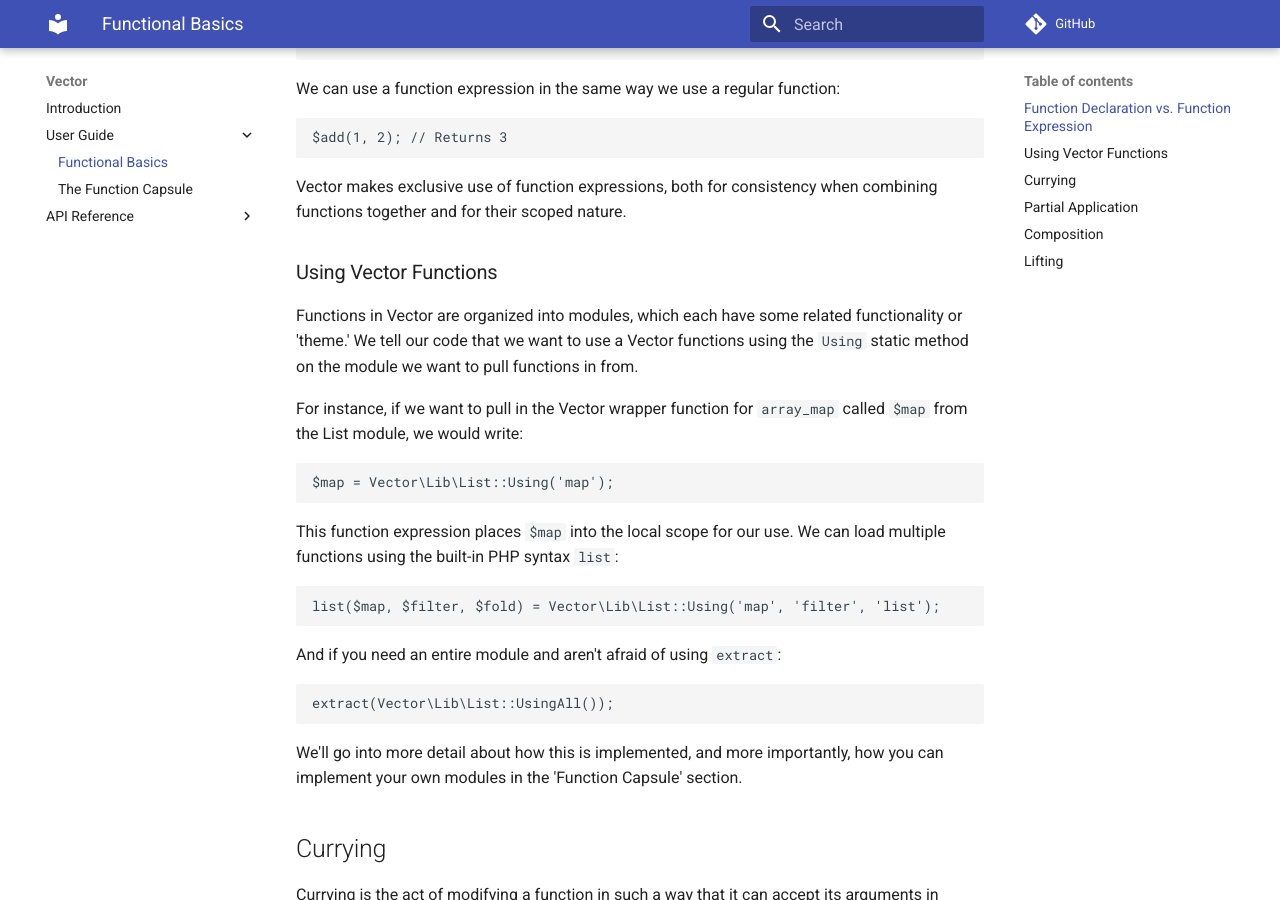
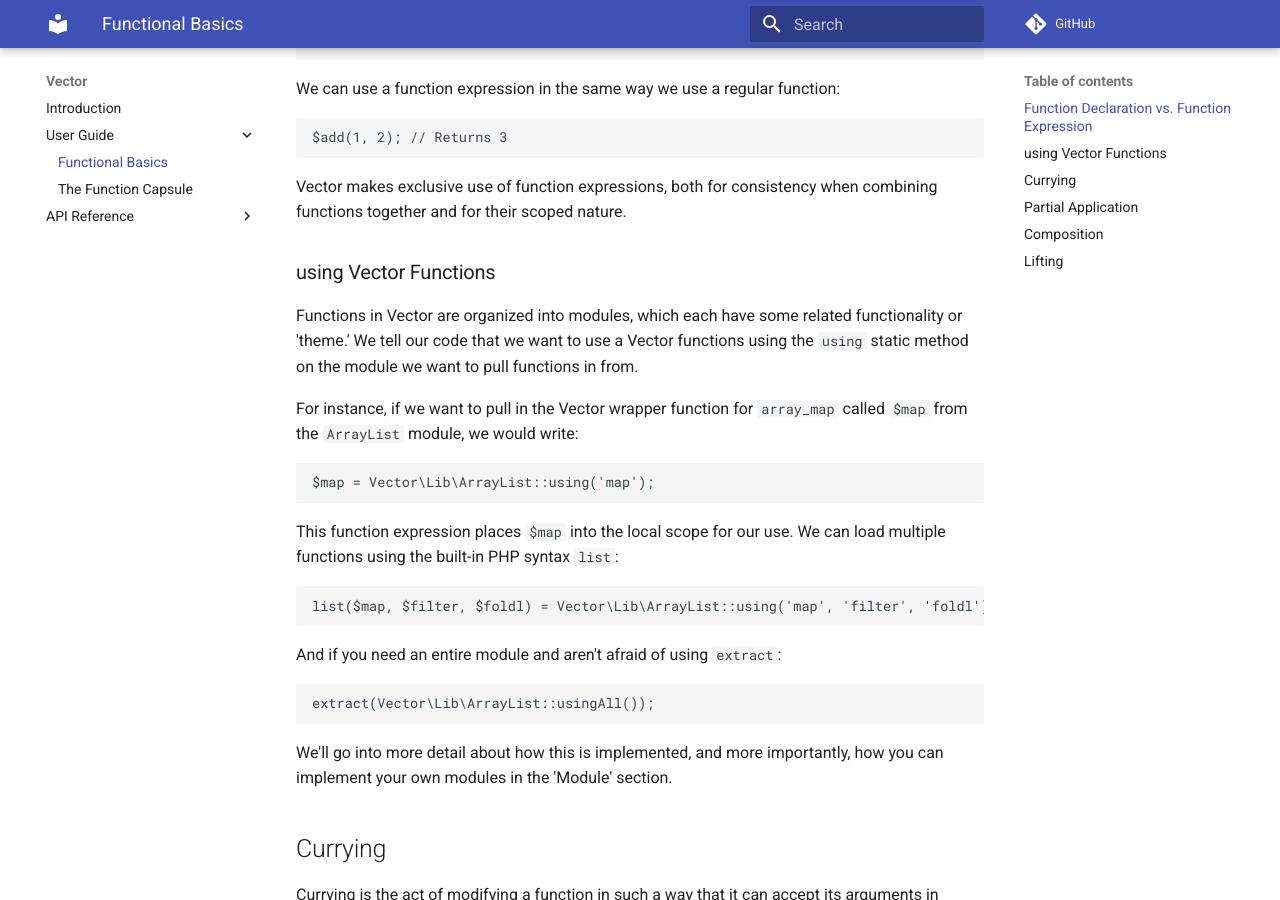
Before and after one commit to vector-php/vector, an MkDocs documentation site: the page built from docs/user-guide/basics.md, in a window 1280 px wide and 900 px high, scrolled down 761 px. Built offline with MkDocs 1.6.1 and Material for MkDocs 9.7.7, drawn with Linux system fonts in a browser that asks for light colours; comment, search, counter and statistics services are not loaded; old or Windows-style settings are respelled for this version of MkDocs; some of the changed text lies outside the part shown.

Commit message:
Did an editing pass over the user guide to correct several errors in the docs.

````diff
--- a/docs/user-guide/basics.md
+++ b/docs/user-guide/basics.md
@@ -38,31 +38,31 @@ $add(1, 2); // Returns 3
 Vector makes exclusive use of function expressions, both for consistency when combining functions together
 and for their scoped nature.
 
-### Using Vector Functions
+### using Vector Functions
 
 Functions in Vector are organized into modules, which each have some related functionality or 'theme.' We tell our code
-that we want to use a Vector functions using the `Using` static method on the module we want to pull functions in from.
+that we want to use a Vector functions using the `using` static method on the module we want to pull functions in from.
 
-For instance, if we want to pull in the Vector wrapper function for `array_map` called `$map` from the List module, we would
+For instance, if we want to pull in the Vector wrapper function for `array_map` called `$map` from the `ArrayList` module, we would
 write:
 
 ```php
-$map = Vector\Lib\List::Using('map');
+$map = Vector\Lib\ArrayList::using('map');
 ```
 
 This function expression places `$map` into the local scope for our use. We can load multiple functions using the built-in PHP syntax `list`:
 
 ```php
-list($map, $filter, $fold) = Vector\Lib\List::Using('map', 'filter', 'list');
+list($map, $filter, $foldl) = Vector\Lib\ArrayList::using('map', 'filter', 'foldl');
 ```
 
 And if you need an entire module and aren't afraid of using `extract`:
 
 ```php
-extract(Vector\Lib\List::UsingAll());
+extract(Vector\Lib\ArrayList::usingAll());
 ```
 
-We'll go into more detail about how this is implemented, and more importantly, how you can implement your own modules in the 'Function Capsule' section.
+We'll go into more detail about how this is implemented, and more importantly, how you can implement your own modules in the 'Module' section.
 
 ## Currying
 
@@ -130,7 +130,7 @@ add, subtract, multiply, and divide. We can use `$compose` to chain all these ca
 
 ```php
 // Given that we have $add and $multiply, pull in compose:
-$compose = Vector\Lib\Lambda::Using('compose');
+$compose = Vector\Lib\Lambda::using('compose');
 
 // Then create our function
 $toFahrenheit = $compose(
@@ -154,7 +154,7 @@ Let's use our `$toFahrenheit` function from before, but imagine instead that we
 list in a procedural way, let's use `$map` from the List module.
 
 ```php
-$map = Vector\Lib\List::Using('map');
+$map = Vector\Lib\ArrayList::using('map');
 
 // Our list of temperatures
 $data = [50.0, 176.0, 212.0];
@@ -173,8 +173,8 @@ Say we have a set of data from a temperature probe, but it's uncalibrated. Our t
 them one degree higher.
 
 ```php
-// Using the $mean function from the Math module and all the functions we've made so far
-$mean = Vector\Lib\Math::Using('mean');
+// using the $mean function from the Math module and all the functions we've made so far
+$mean = Vector\Lib\Math::using('mean');
 
 $correctedMeanTemp = $compose(
     $mean,
````
Also changed, not shown: 1 other file.
